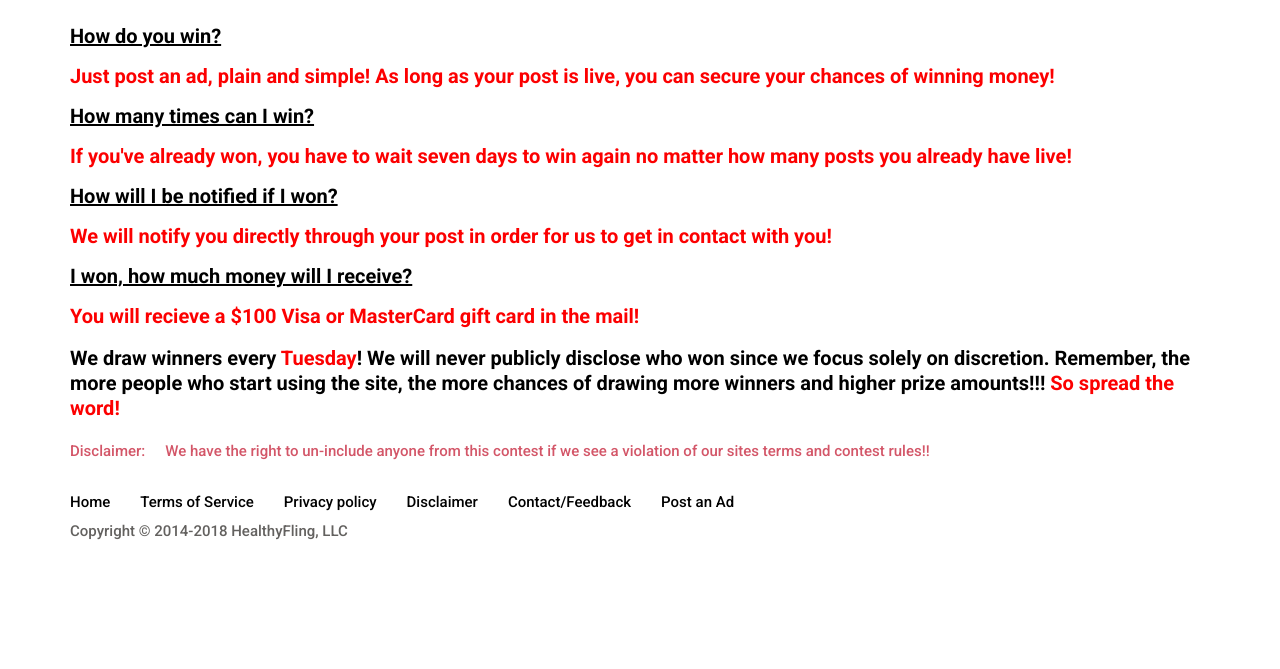
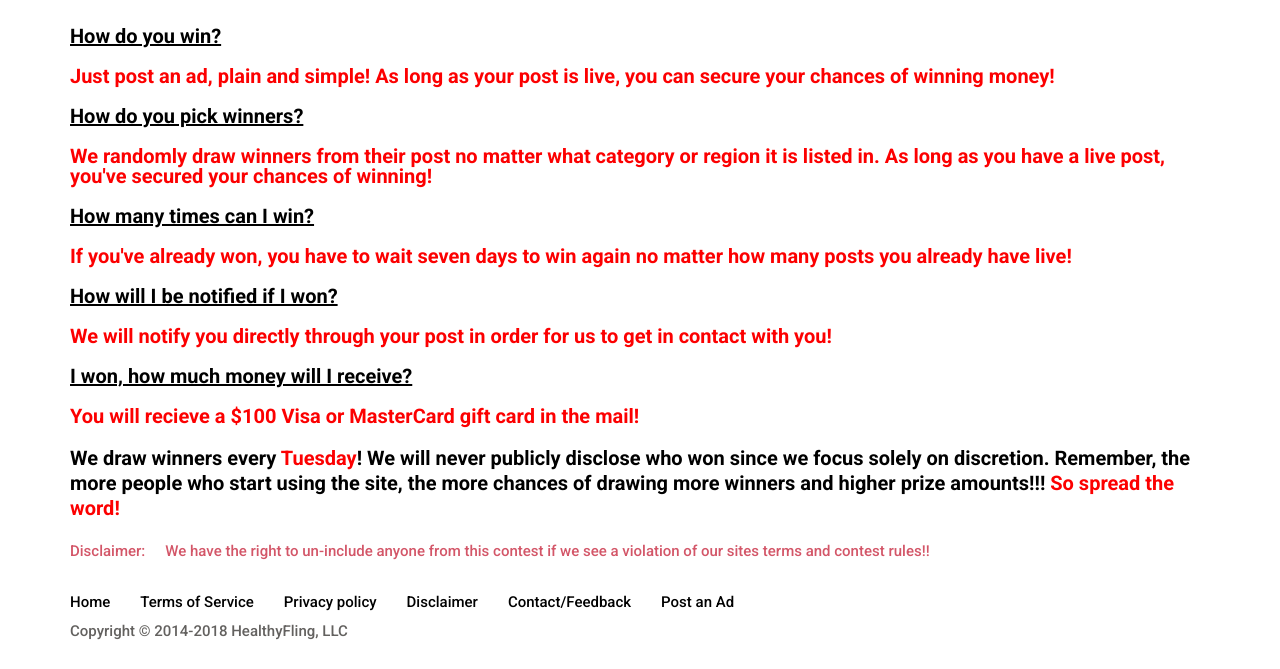
Before and after one commit to subhoworkpro/hflingapp, a website: page public/winmoney.html in a window 1280 px wide. Shown: the part 280-949 px from the top of the page. Before the commit the page ends 849 px from the top, so only its background shows below. Drawn offline with Linux system fonts and the light colour scheme.

Commit message:
winmoney updates

```diff
--- a/public/winmoney.html
+++ b/public/winmoney.html
@@ -38,6 +38,10 @@
           <h3>How do you win?</h3>
 
           <p>Just post an ad, plain and simple! As long as your post is live, you can secure your chances of winning money!</p>
+
+          <h3>How do you pick winners?</h3>
+
+          <p>We randomly draw winners from their post no matter what category or region it is listed in. As long as you have a live post, you've secured your chances of winning!</p>
 
           <h3>How many times can I win?</h3>
 
```
